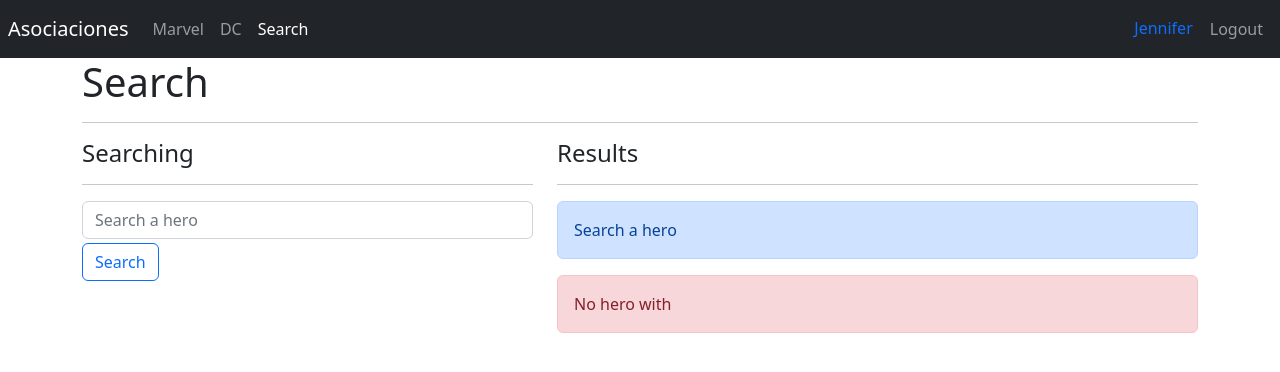
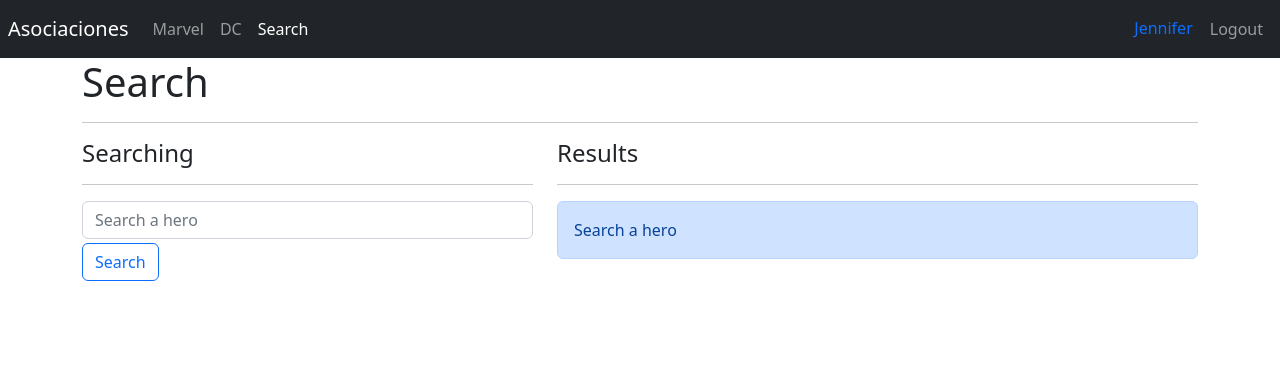
Before and after one commit to jennIntriago/heroesApp, a React (Vite) app: page /search in a window 1280 px wide. Shown: the top 372 px of the page. Built offline with nearby package versions, Linux system fonts and the light colour scheme.

Commit message:
mostrar mensajes condicionales

```diff
--- /dev/null
+++ b/src/heroes/helpers/getHeroesByNames.js
@@ -0,0 +1,9 @@
+import { heroes } from "../data/heroes";
+
+export const getHeroesByName = (name = "") => {
+  name = name.toLocaleLowerCase().trim();
+  if (name.length == 0) return [];
+  return heroes.filter((hero) =>
+    hero.superhero.toLocaleLowerCase().includes(name)
+  );
+};
--- a/src/heroes/helpers/index.js
+++ b/src/heroes/helpers/index.js
@@ -1,2 +1,3 @@
 export * from "./getHeroesByPublisher";
 export * from "./getHeroById";
+export * from "./getHeroesByNames";
--- a/src/heroes/pages/SearchPage.jsx
+++ b/src/heroes/pages/SearchPage.jsx
@@ -2,6 +2,7 @@ import { useLocation, useNavigate } from "react-router-dom";
 import queryString from "query-string";
 import { useForm } from "../../hooks/useForm";
 import { HeroCard } from "../components";
+import { getHeroesByName } from "../helpers";
 
 export const SearchPage = () => {
   const navigate = useNavigate();
@@ -9,14 +10,18 @@ export const SearchPage = () => {
 
   //con esta linea enviamos la propiedad search
   const { q = "" } = queryString.parse(location.search);
+  const heroes = getHeroesByName(q);
+
+  const showSearch = q.length === 0;
+  const showError = q.length > 0 && heroes.length === 0;
 
   const { searchText, onInputChange } = useForm({
-    searchText: "",
+    searchText: q,
   });
 
   const onSearchSubmit = (event) => {
     event.preventDefault();
-    if (searchText.trim().length <= 1) return;
+    // if (searchText.trim().length <= 1) return;
     //forma de enviar un query parameter
     navigate(`?q=${searchText}`);
   };
@@ -46,13 +51,34 @@ export const SearchPage = () => {
         <div className="col-7">
           <h4>Results</h4>
           <hr />
-          <div className="alert alert-primary">Search a hero</div>
+          {/* Forma 1 para mostrar un mensaje u otro */}
 
-          <div className="alert alert-danger">
+          {/* {q === "" ? (
+            <div className="alert alert-primary">Search a hero</div>
+          ) : (
+            heroes.length === 0 && (
+              <div className="alert alert-danger">
+                No hero with <b>{q}</b>
+              </div>
+            )
+          )} */}
+          <div
+            className="alert alert-primary animate__animated animate__fadeIn"
+            style={{ display: showSearch ? "" : "none" }}
+          >
+            Search a hero
+          </div>
+
+          <div
+            className="alert alert-danger animate__animated animate__fadeIn"
+            style={{ display: showError ? "" : "none" }}
+          >
             No hero with <b>{q}</b>
           </div>
 
-          {/* <HeroCard {...hero} /> */}
+          {heroes.map((hero) => (
+            <HeroCard key={hero.id} {...hero} />
+          ))}
         </div>
       </div>
     </>
```
